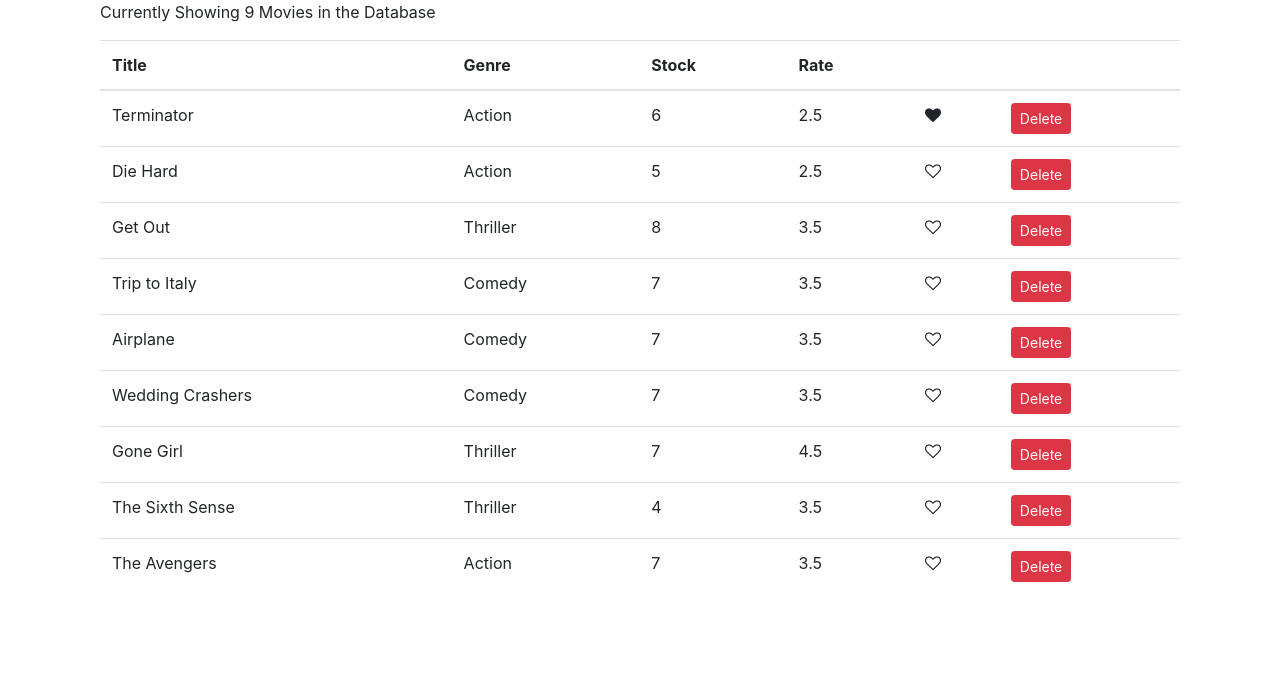
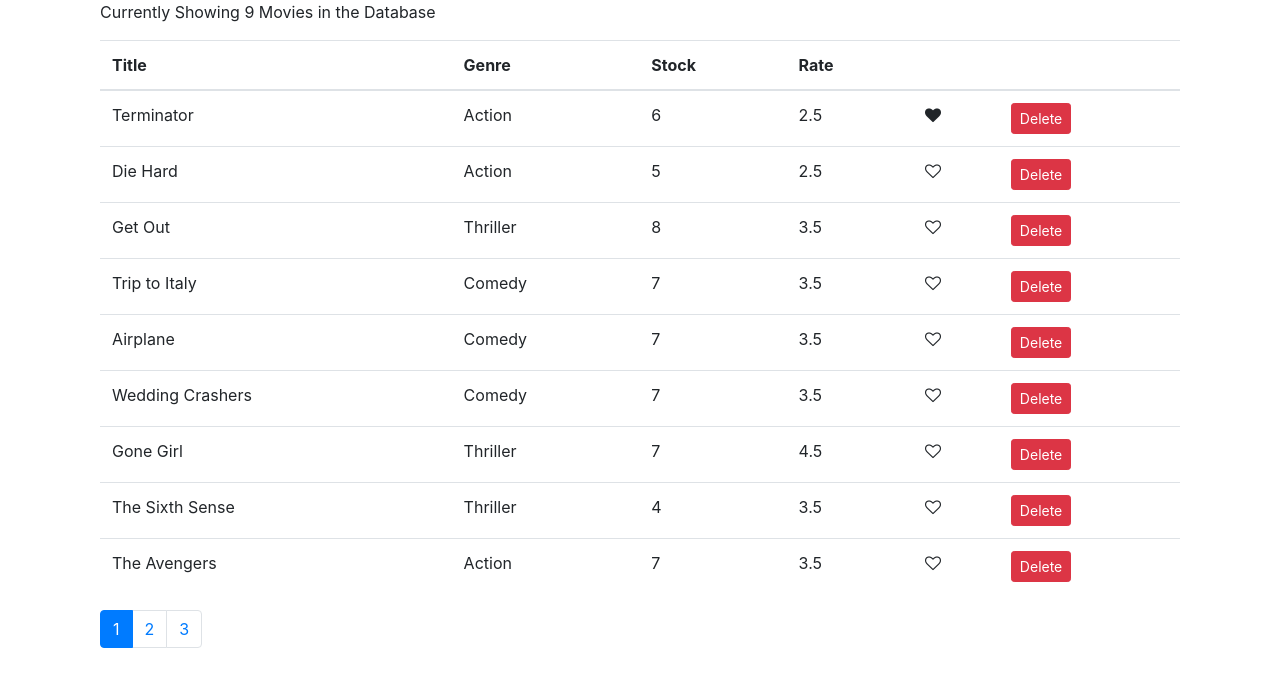
Before and after one commit to sonnn9/-Mastering-React, a React (Create React App) app: page / in a window 1280 px wide. Shown: the top 686 px of the page. Built offline with nearby package versions, Linux system fonts and the light colour scheme.

Commit message:
add paging

```diff
--- a/package.json
+++ b/package.json
@@ -8,6 +8,7 @@
     "@testing-library/user-event": "^12.1.10",
     "bootstrap": "^4.6.0",
     "font-awesome": "^4.7.0",
+    "lodash": "^4.17.10",
     "react": "^17.0.2",
     "react-dom": "^17.0.2",
     "react-scripts": "4.0.3",
--- /dev/null
+++ b/src/components/common/pagination.jsx
@@ -0,0 +1,23 @@
+import React from "react";
+import _ from 'lodash';
+
+const Pagination = pros => {
+    const { itemsCount, pageSize, currentPage, onPageChange} = pros;
+
+    const pagesCount = Math.ceil(itemsCount / pageSize);
+    if (pagesCount === 1) return  null;
+    const pages = _.range(1, pagesCount + 1);
+    // [1 ... pageCount]
+
+    return <nav>
+        <ul className="pagination">
+            {pages.map(page => (
+                <li key={page} className={ page === currentPage ? 'page-item active' : 'page-item'}>
+                    <a className="page-link" onClick={() => onPageChange(page)}>{page}</a>
+                </li>
+            ))}
+        </ul>
+    </nav>;
+}
+
+export default Pagination;
--- a/src/components/movies.jsx
+++ b/src/components/movies.jsx
@@ -1,10 +1,13 @@
 import React, { Component } from "react";
 import { getMovies } from "../services/fakeMovieService";
 import Like from "./common/like";
+import Pagination from "./common/pagination";
 
 class Movies extends Component {
     state = {
-        movies: getMovies()
+        movies: getMovies(),
+        currentPage : 1,
+        pageSize: 4
     };
 
     deleteHandler = movie => {
@@ -19,7 +22,15 @@
         movies[index].liked = !movies[index].liked;
         this.setState({movies});
     }
+
+    handlePageChange = page => {
+        this.setState({currentPage : page});
+    }
+
     render() {
+        const {length: count} = this.state.movies;
+        const {pageSize, currentPage} = this.state;
+
         if (this.state.movies.length === 0)
             return <p>Current there is no movies</p>;
         return (
@@ -60,6 +71,7 @@
                     ))}
                     </tbody>
                 </table>
+                <Pagination itemsCount = {count} pageSize={pageSize} currentPage={currentPage} onPageChange={this.handlePageChange} />
             </div>
         );
     }
```
Also changed, not shown: 1 other file (tests, documents, lock files or other folders).
